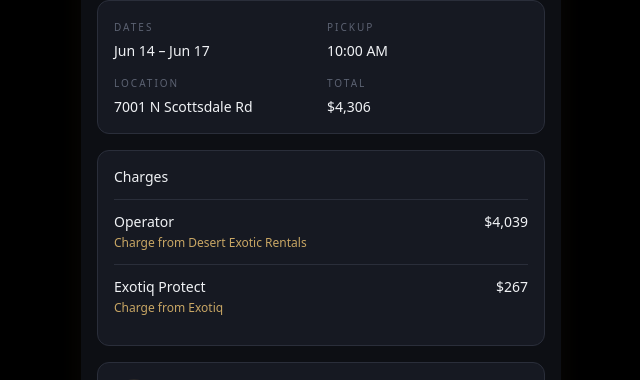
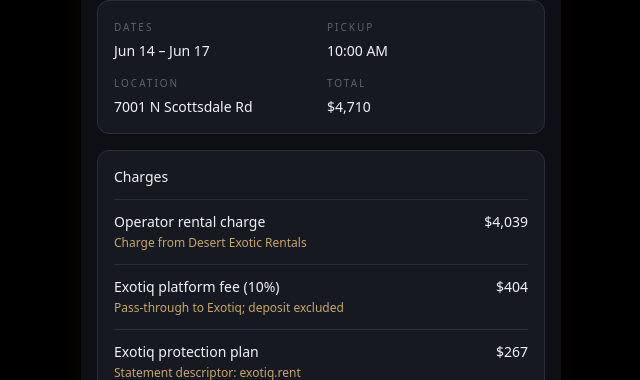
Before and after one commit to exotiq-ai/exotiq-rent, a Next.js app: page /booking/EXQ-2026-K7P4 in a window 1280 px wide. Shown: the part 420-800 px from the top of the page, without its empty margins (319-959 px from the left). Built offline with nearby package versions, Linux system fonts and the light colour scheme.

Commit message:
feat: clarify checkout payment split
- add 10% Exotiq platform fee to booking totals

- show operator, platform, and protection charges across review/pay/confirmation

- document Stripe and Command Center checkout handoff questions

```diff
--- a/components/drive-exotiq/ConfirmationScreen.tsx
+++ b/components/drive-exotiq/ConfirmationScreen.tsx
@@ -9,6 +9,7 @@ export async function ConfirmationScreen({ bookingRef }: { bookingRef: string })
   const confirmation = await getBookingConfirmation(bookingRef);
   if (!confirmation) notFound();
   const cart = createBookingCart({ operator: confirmation.team, vehicle: confirmation.vehicle });
+  const platformPercent = Math.round(cart.totals.platformFeeRate * 100);
 
   return (
     <PhoneViewport step={8} className="font-[var(--font-drive-inter)]">
@@ -22,7 +23,13 @@ export async function ConfirmationScreen({ bookingRef }: { bookingRef: string })
           <div className="p-4"><HTitle>Your {cart.vehicle.make} is reserved.</HTitle><p className="mt-2 text-sm text-[#9BA1B0]">Booking {confirmation.bookingRef}</p></div>
         </div>
         <div className="mt-4 grid grid-cols-2 gap-3 rounded-xl border border-[#2A2E3A] bg-[#161922] p-4 text-sm"><Detail label="Dates" value="Jun 14 – Jun 17" /><Detail label="Pickup" value={cart.pickupTime} /><Detail label="Location" value={cart.vehicle.pickupLocation.address} /><Detail label="Total" value={formatMoney(cart.totals.grandTotalCents)} /></div>
-        <div className="mt-4 rounded-xl border border-[#2A2E3A] bg-[#161922] p-4"><div className="mb-3 text-sm font-medium">Charges</div><div className="flex justify-between border-t border-[#2A2E3A] py-3 text-sm"><span><span className="block">Operator</span><span className="text-xs text-[#C8A664]">Charge from {cart.operator.name}</span></span><Money cents={cart.totals.operatorTotalCents} /></div><div className="flex justify-between border-t border-[#2A2E3A] py-3 text-sm"><span><span className="block">Exotiq Protect</span><span className="text-xs text-[#C8A664]">Charge from Exotiq</span></span><Money cents={cart.totals.protectionTotalCents} /></div></div>
+        <div className="mt-4 rounded-xl border border-[#2A2E3A] bg-[#161922] p-4">
+          <div className="mb-3 text-sm font-medium">Charges</div>
+          <div className="flex justify-between border-t border-[#2A2E3A] py-3 text-sm"><span><span className="block">Operator rental charge</span><span className="text-xs text-[#C8A664]">Charge from {cart.operator.name}</span></span><Money cents={cart.totals.operatorTotalCents} /></div>
+          <div className="flex justify-between border-t border-[#2A2E3A] py-3 text-sm"><span><span className="block">Exotiq platform fee ({platformPercent}%)</span><span className="text-xs text-[#C8A664]">Pass-through to Exotiq; deposit excluded</span></span><Money cents={cart.totals.platformFeeCents} /></div>
+          <div className="flex justify-between border-t border-[#2A2E3A] py-3 text-sm"><span><span className="block">Exotiq protection plan</span><span className="text-xs text-[#C8A664]">Statement descriptor: exotiq.rent</span></span><Money cents={cart.totals.protectionTotalCents} /></div>
+          <div className="flex justify-between border-t border-[#2A2E3A] py-3 text-sm font-medium"><span>Exotiq pass-through total</span><Money cents={cart.totals.exotiqTotalCents} /></div>
+        </div>
         <div className="mt-4 rounded-xl border border-[#2A2E3A] bg-[#161922] p-4"><div className="flex items-center gap-3"><div className="flex h-10 w-10 items-center justify-center rounded-full bg-[#C8A664]/10 text-[#C8A664]">DE</div><div className="flex-1"><div className="text-sm font-medium">{cart.operator.name}</div><div className="text-xs text-[#9BA1B0]">Will reach out before pickup</div></div><a href={`tel:${cart.operator.phone}`} className="rounded-full border border-[#C8A664]/30 p-2 text-[#C8A664]" aria-label="Call operator"><Phone size={16} /></a></div></div>
         <div className="mt-4 rounded-xl border border-[#2A2E3A] bg-[#161922] p-4"><div className="mb-3 flex items-center gap-2 text-sm font-medium"><Sparkles size={16} className="text-[#C8A664]" />What happens next</div>{['Operator confirms final handoff details.', 'Driver documents remain encrypted for verification.', 'You receive pickup reminders before the rental.'].map((item, index) => <div key={item} className="flex gap-3 border-t border-[#2A2E3A] py-3 text-sm text-[#9BA1B0]"><span className="text-[#C8A664]">0{index + 1}</span>{item}</div>)}</div>
         <button type="button" className="mt-4 w-full rounded-xl bg-[#C8A664] px-5 py-4 text-sm font-semibold text-[#1A1308]">Share your Exotiq</button>
--- a/components/drive-exotiq/flow/PayStep.tsx
+++ b/components/drive-exotiq/flow/PayStep.tsx
@@ -7,27 +7,56 @@ import type { BookingCart } from '@/domain/booking/types';
 import { ScreenShell, StepHeader, Sticky } from './shared';
 
 export function PayStep({ cart, onPay }: { cart: BookingCart; onPay: () => void }) {
+  const platformPercent = Math.round(cart.totals.platformFeeRate * 100);
+
   return (
     <>
       <ScreenShell>
-        <StepHeader eyebrow="Step 07" title="Reserve request" sub="Review the payment split. Live Stripe collection is the next plumbing phase." />
-        <div className="rounded-xl border border-[#C8A664] bg-[#14130F] p-4 shadow-[0_0_0_1px_#C8A664,0_0_24px_rgba(200,166,100,.10)]"><div className="text-xs uppercase tracking-[0.22em] text-[#5C6272]">Estimated total due</div><div className="mt-2"><Money cents={cart.totals.grandTotalCents} large /></div></div>
+        <StepHeader
+          eyebrow="Step 07"
+          title="Final payment."
+          sub="The operator rental charge is separated from Exotiq.Rent platform and protection lines before Stripe collection."
+        />
+        <div className="rounded-xl border border-[#C8A664] bg-[#14130F] p-4 shadow-[0_0_0_1px_#C8A664,0_0_24px_rgba(200,166,100,.10)]">
+          <div className="text-xs uppercase tracking-[0.22em] text-[#5C6272]">Estimated total due today</div>
+          <div className="mt-2"><Money cents={cart.totals.grandTotalCents} large /></div>
+          <p className="mt-2 text-xs leading-5 text-[#9BA1B0]">Security deposits or future authorization holds are not included in the platform-fee base.</p>
+        </div>
+
         <div className="mt-4 rounded-xl border border-[#2A2E3A] bg-[#161922] p-4 text-sm">
-          <div className="flex justify-between"><span className="text-[#9BA1B0]">Operator rental charge</span><Money cents={cart.totals.operatorTotalCents} /></div>
-          <div className="mt-3 flex justify-between border-t border-[#2A2E3A] pt-3"><span className="text-[#9BA1B0]">Exotiq Protect estimate</span><Money cents={cart.totals.protectionTotalCents} /></div>
+          <div className="flex justify-between gap-3">
+            <span className="text-[#9BA1B0]">Operator rental charge</span>
+            <Money cents={cart.totals.operatorTotalCents} />
+          </div>
+          <div className="mt-2 text-xs leading-5 text-[#5C6272]">Collected for {cart.operator.name}; includes rental, selected extras, and operator taxes/fees.</div>
+          <div className="mt-3 flex justify-between gap-3 border-t border-[#2A2E3A] pt-3">
+            <span className="text-[#9BA1B0]">Exotiq platform fee ({platformPercent}%)</span>
+            <Money cents={cart.totals.platformFeeCents} />
+          </div>
+          <div className="mt-1 text-xs leading-5 text-[#5C6272]">Calculated on {formatMoney(cart.totals.platformFeeBaseCents)} booking amount, excluding deposits.</div>
+          <div className="mt-3 flex justify-between gap-3 border-t border-[#2A2E3A] pt-3">
+            <span className="text-[#9BA1B0]">Exotiq protection plan</span>
+            <Money cents={cart.totals.protectionTotalCents} />
+          </div>
+          <div className="mt-3 flex justify-between gap-3 border-t border-[#2A2E3A] pt-3 font-medium text-[#F0F2F5]">
+            <span>Exotiq pass-through total</span>
+            <Money cents={cart.totals.exotiqTotalCents} />
+          </div>
         </div>
+
         <div className="mt-4 rounded-xl border border-[#2A2E3A] bg-[#161922] p-4">
           <div className="flex items-start gap-3">
             <div className="grid h-10 w-10 shrink-0 place-items-center rounded-lg bg-[#C8A664]/10 text-[#C8A664]"><LockKeyhole size={18} /></div>
             <div>
-              <div className="text-sm font-medium">Secure payment boundary</div>
-              <p className="mt-1 text-xs leading-5 text-[#9BA1B0]">This preview creates a reservation confirmation. Production will hand off to Stripe Elements/Apple Pay without storing raw card data in Exotiq Rent.</p>
+              <div className="text-sm font-medium">Stripe statement descriptor</div>
+              <p className="mt-1 text-xs leading-5 text-[#9BA1B0]">Exotiq platform fee and protection plan should pass through Stripe to Exotiq and appear on the customer statement as <span className="text-[#F0F2F5]">exotiq.rent</span>.</p>
             </div>
           </div>
         </div>
-        <button type="button" onClick={onPay} className="mt-4 flex w-full items-center justify-center gap-2 rounded-xl bg-black px-5 py-4 text-sm font-semibold text-white"><WalletCards size={18} /> Continue with wallet-ready checkout</button>
+
+        <button type="button" onClick={onPay} className="mt-4 flex w-full items-center justify-center gap-2 rounded-xl bg-black px-5 py-4 text-sm font-semibold text-white"><WalletCards size={18} /> Continue with Stripe checkout</button>
         <div className="my-5 flex items-center gap-3 text-[10px] uppercase tracking-[0.22em] text-[#5C6272]"><span className="h-px flex-1 bg-[#2A2E3A]" />Preview payment method<span className="h-px flex-1 bg-[#2A2E3A]" /></div>
-        <div className="rounded-xl border border-[#2A2E3A] bg-[#161922] p-4"><div className="flex items-center gap-3"><div className="flex h-10 w-10 items-center justify-center rounded-lg bg-[#C8A664]/10 text-[#C8A664]"><CreditCard size={18} /></div><div className="flex-1"><div className="text-sm font-medium">Card checkout placeholder</div><div className="mt-1 text-xs text-[#9BA1B0]">Ready for future Stripe Elements integration.</div></div></div></div>
+        <div className="rounded-xl border border-[#2A2E3A] bg-[#161922] p-4"><div className="flex items-center gap-3"><div className="flex h-10 w-10 items-center justify-center rounded-lg bg-[#C8A664]/10 text-[#C8A664]"><CreditCard size={18} /></div><div className="flex-1"><div className="text-sm font-medium">Tokenized card placeholder</div><div className="mt-1 text-xs text-[#9BA1B0]">Ready for Stripe Elements / Payment Element; no card data enters app state.</div></div></div></div>
         <p className="mt-4 text-center text-xs text-[#5C6272]">No raw card data is collected in this preview.</p>
       </ScreenShell>
       <Sticky><PrimaryButton onClick={onPay}>Reserve for {formatMoney(cart.totals.grandTotalCents)}</PrimaryButton></Sticky>
--- a/components/drive-exotiq/flow/ReviewStep.tsx
+++ b/components/drive-exotiq/flow/ReviewStep.tsx
@@ -13,14 +13,16 @@ function formatDateRange(start: string, end: string) {
 
 export function ReviewStep({ cart, goTo, next }: { cart: BookingCart; goTo: (step: number) => void; next: () => void }) {
   const dateLabel = formatDateRange(cart.dates.start, cart.dates.end);
+  const platformPercent = Math.round(cart.totals.platformFeeRate * 100);
+
   return (
     <>
       <ScreenShell>
-        <StepHeader eyebrow="Step 06" title="Review the split." sub="Your rental and Exotiq Protect are shown separately for clarity." />
+        <StepHeader eyebrow="Step 06" title="Review the split." sub="Operator charges, Exotiq platform fee, and Exotiq protection are shown separately before payment." />
         <div className="grid grid-cols-3 gap-2 rounded-xl border border-[#2A2E3A] bg-[#161922] p-3 text-center text-[11px]"><div><span className="block text-[#5C6272]">Dates</span>{dateLabel}</div><div><span className="block text-[#5C6272]">Pickup</span>{cart.pickupTime}</div><div><span className="block text-[#5C6272]">Location</span>{cart.operator.city}</div></div>
         <Breakdown title="Operator" note={`Charge from ${cart.operator.name}`} rows={[['Rental', `${cart.totals.days} × ${formatMoney(cart.vehicle.dailyRateCents)}`, cart.totals.rentalSubtotalCents, () => goTo(1)], ['Extras', `${cart.extras.length} selected`, cart.totals.extrasSubtotalCents, () => goTo(3)], ['Taxes & fees', 'Operator tax estimate', cart.totals.operatorTaxesCents]]} total={cart.totals.operatorTotalCents} />
-        <Breakdown title="Protection" note="Charge from Exotiq" rows={[['Exotiq Protect', cart.protection === 'decline' ? 'Declined — hold required later' : `${cart.protection} · ${cart.totals.days} days`, cart.totals.protectionTotalCents, () => goTo(4)]]} total={cart.totals.protectionTotalCents} />
-        <div className="mt-4 rounded-xl border border-[#C8A664] bg-[#14130F] p-4"><div className="flex items-center justify-between"><span className="text-sm text-[#9BA1B0]">Total due</span><Money cents={cart.totals.grandTotalCents} large /></div></div>
+        <Breakdown title="Exotiq.Rent" note="Pass-through to Exotiq; statement descriptor: exotiq.rent" rows={[[`Platform fee (${platformPercent}%)`, `On ${formatMoney(cart.totals.platformFeeBaseCents)} booking amount; deposit excluded`, cart.totals.platformFeeCents], ['Protection plan', cart.protection === 'decline' ? 'Declined — hold required later' : `${cart.protection} · ${cart.totals.days} days`, cart.totals.protectionTotalCents, () => goTo(4)]]} total={cart.totals.exotiqTotalCents} />
+        <div className="mt-4 rounded-xl border border-[#C8A664] bg-[#14130F] p-4"><div className="flex items-center justify-between"><span className="text-sm text-[#9BA1B0]">Total due today</span><Money cents={cart.totals.grandTotalCents} large /></div></div>
       </ScreenShell>
       <Sticky><PrimaryButton onClick={next}>Proceed to payment</PrimaryButton></Sticky>
     </>
--- a/components/drive-exotiq/flow/state.ts
+++ b/components/drive-exotiq/flow/state.ts
@@ -13,6 +13,7 @@ export function recomputeBookingCart(cart: BookingCart): BookingCart {
       extras: cart.extras,
       protection: cart.protection,
       operatorTaxRate: taxRate,
+      platformFeeRate: (cart.operator.platformFeePercent ?? 10) / 100,
     }),
   };
 }
--- a/domain/booking/mockData.ts
+++ b/domain/booking/mockData.ts
@@ -11,7 +11,7 @@ export const mockOperators: Operator[] = [
     phone: '+14805550142',
     logoUrl: '/images/logos/drive-exotiq-logo-white.png',
     timezone: 'America/Phoenix',
-    platformFeePercent: 20,
+    platformFeePercent: 10,
   },
   {
     id: 'team_mile_high_exotics',
@@ -22,7 +22,7 @@ export const mockOperators: Operator[] = [
     phone: '+17205550177',
     logoUrl: '/images/logos/drive-exotiq-logo-white.png',
     timezone: 'America/Denver',
-    platformFeePercent: 20,
+    platformFeePercent: 10,
   },
 ];
 
@@ -136,6 +136,7 @@ export function createInitialCart(overrides: { operator?: Operator; vehicle?: Ve
       extras: selectedExtras,
       protection,
       operatorTaxRate: 0.078,
+      platformFeeRate: (operator.platformFeePercent ?? 10) / 100,
     }),
   };
 }
--- a/domain/booking/publicContracts.ts
+++ b/domain/booking/publicContracts.ts
@@ -30,7 +30,7 @@ export type PublicQuote = {
   mileagePackageCents?: number;
   operatorFeesCents?: number;
   depositHoldCents?: number;
-  exotiqBrokerFeeCents?: number;
+  exotiqPlatformFeeCents?: number;
   protectionPremiumCents?: number;
   operatorChargeCents: number;
   exotiqChargeCents: number;
--- a/domain/booking/totals.ts
+++ b/domain/booking/totals.ts
@@ -29,6 +29,7 @@ export function calculateBookingTotals(input: {
   extras: ExtraSelection[];
   protection: ProtectionTier;
   operatorTaxRate: number;
+  platformFeeRate?: number;
 }): BookingTotals {
   const days = countRentalDays(input.startDate, input.endDate);
   const rentalSubtotalCents = input.dailyRateCents * days;
@@ -36,9 +37,18 @@ export function calculateBookingTotals(input: {
   const taxableOperatorSubtotal = rentalSubtotalCents + extrasSubtotalCents;
   const operatorTaxesCents = Math.round(taxableOperatorSubtotal * input.operatorTaxRate);
   const operatorTotalCents = taxableOperatorSubtotal + operatorTaxesCents;
+  const platformFeeRate = input.platformFeeRate ?? 0.1;
+  // Product rule: Exotiq.Rent charges a 10% platform fee on the booking
+  // amount due for the rental, excluding any deposit/security authorization.
+  // The current scaffold has no deposit line, so the operator total is the
+  // platform-fee base. Protection is an Exotiq pass-through line and is not
+  // used as a fee-on-fee base.
+  const platformFeeBaseCents = operatorTotalCents;
+  const platformFeeCents = Math.round(platformFeeBaseCents * platformFeeRate);
   const protectionDailyRateCents = PROTECTION_DAILY_RATES[input.protection];
   const protectionTotalCents = protectionDailyRateCents * days;
-  const grandTotalCents = operatorTotalCents + protectionTotalCents;
+  const exotiqTotalCents = platformFeeCents + protectionTotalCents;
+  const grandTotalCents = operatorTotalCents + exotiqTotalCents;
 
   return {
     days,
@@ -46,8 +56,12 @@ export function calculateBookingTotals(input: {
     extrasSubtotalCents,
     operatorTaxesCents,
     operatorTotalCents,
+    platformFeeRate,
+    platformFeeBaseCents,
+    platformFeeCents,
     protectionDailyRateCents,
     protectionTotalCents,
+    exotiqTotalCents,
     grandTotalCents,
   };
 }
--- a/domain/booking/types.ts
+++ b/domain/booking/types.ts
@@ -76,8 +76,12 @@ export type BookingTotals = {
   extrasSubtotalCents: number;
   operatorTaxesCents: number;
   operatorTotalCents: number;
+  platformFeeRate: number;
+  platformFeeBaseCents: number;
+  platformFeeCents: number;
   protectionDailyRateCents: number;
   protectionTotalCents: number;
+  exotiqTotalCents: number;
   grandTotalCents: number;
 };
 
```
Also changed, not shown: 2 other files (tests, documents, lock files or other folders).
